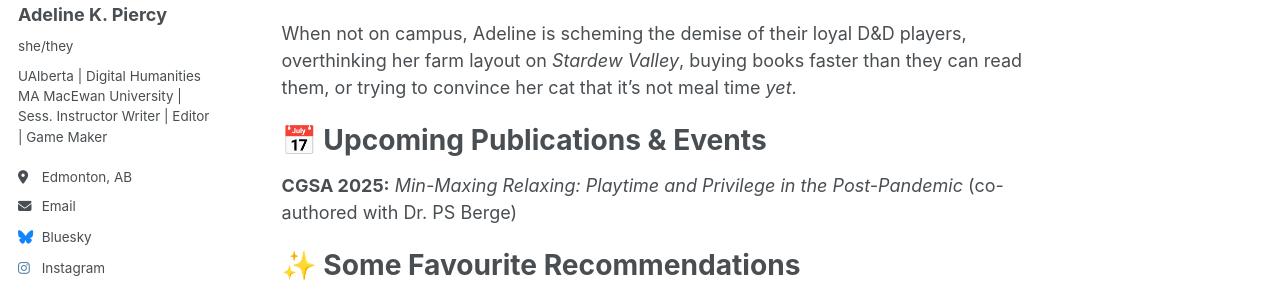
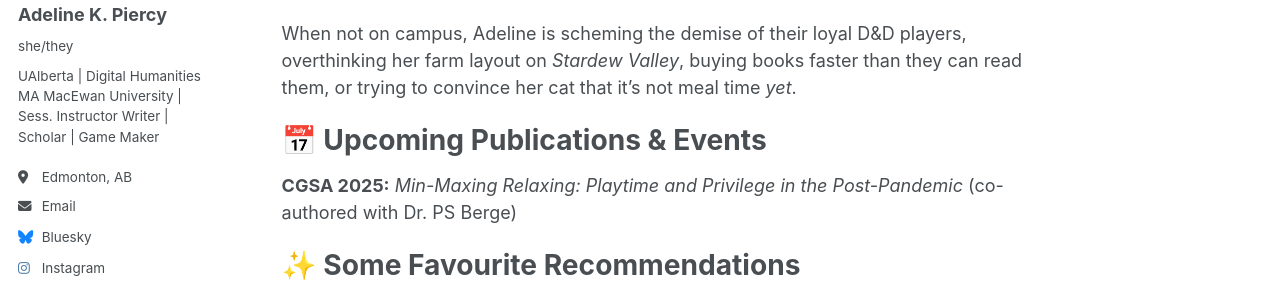
Before and after one commit to akpiercy/me, a Jekyll site: the page built from _pages/about.md, in a window 1280 px wide. Shown: the part 280-580 px from the top of the page. Built offline with Jekyll 4.4.1, drawn with Linux system fonts in a browser that asks for light colours.

Commit message:
Update _config.yml

```diff
--- a/_config.yml
+++ b/_config.yml
@@ -25,7 +25,7 @@ author:
   avatar           : "headshot.jpg"
   name             : "Adeline K. Piercy"
   pronouns         : "she/they"
-  bio              : "UAlberta | Digital Humanities MA  MacEwan University | Sess. Instructor  Writer | Editor | Game Maker"
+  bio              : "UAlberta | Digital Humanities MA  MacEwan University | Sess. Instructor  Writer | Scholar | Game Maker"
   location         : "Edmonton, AB"
   employer         : # "University of Alberta"
   uri              : # URL
```
